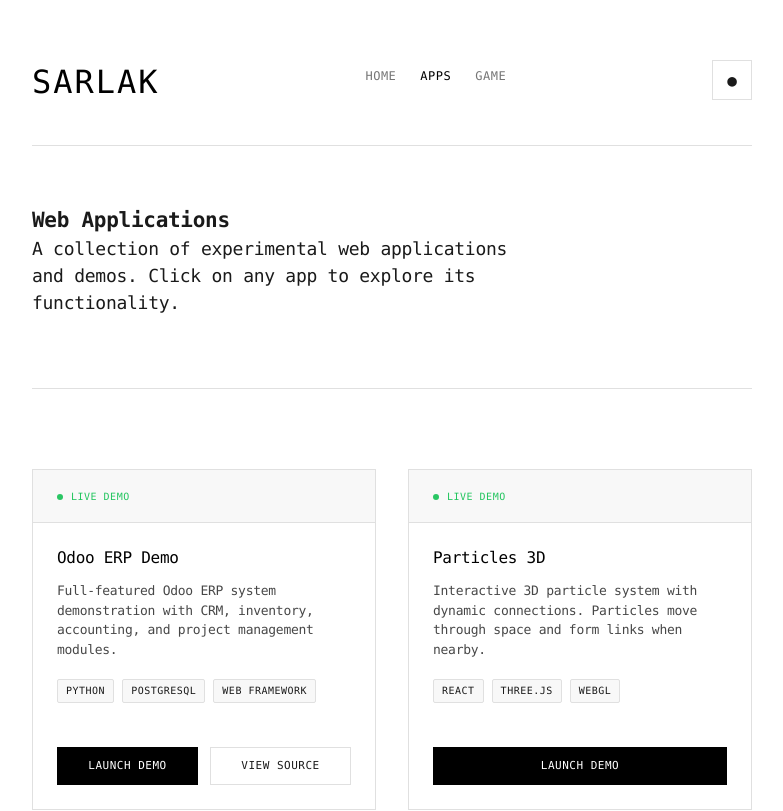
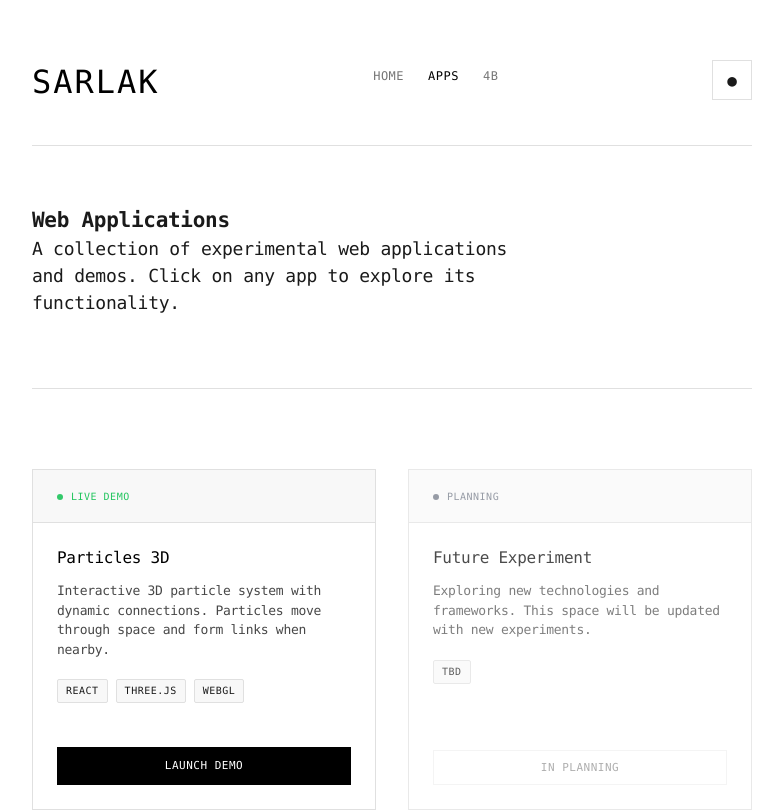
Before and after one commit to shahhinsarlak/sarlakweb, a Next.js app: page /apps in a window 1280 px wide. Shown: the top 811 px of the page, without its empty margins (248-1031 px from the left). Built offline with nearby package versions, Linux system fonts and the light colour scheme.

Commit message:
Change game tab to 4B and remove Odoo web app
- Renamed 'Game' navigation tab to '4B' in Header component
- Removed Odoo ERP Demo app card from apps page

```diff
--- a/app/apps/page.js
+++ b/app/apps/page.js
@@ -41,41 +41,6 @@ export default function Apps() {
 
         <section className="section">
           <div className="apps-grid">
-
-            {/* Odoo Demo App */}
-            <div className="app-card">
-              <div className="app-header">
-                <div className="app-status live">
-                  <span className="status-indicator"></span>
-                  Live Demo
-                </div>
-              </div>
-              <div className="app-info">
-                <h3 className="app-title">Odoo ERP Demo</h3>
-                <p className="app-description">
-                  Full-featured Odoo ERP system demonstration with CRM, inventory,
-                  accounting, and project management modules.
-                </p>
-                <div className="app-tech">
-                  <span className="tech-tag">Python</span>
-                  <span className="tech-tag">PostgreSQL</span>
-                  <span className="tech-tag">Web Framework</span>
-                </div>
-              </div>
-              <div className="app-actions">
-                <a
-                  href="https://sedemo.odoo.com/"
-                  target="_blank"
-                  rel="noopener noreferrer"
-                  className="app-button primary"
-                >
-                  Launch Demo
-                </a>
-                <a href="#" className="app-button secondary">
-                  View Source
-                </a>
-              </div>
-            </div>
 
             {/* Particles App */}
             <div className="app-card">
--- a/components/Header.js
+++ b/components/Header.js
@@ -34,7 +34,7 @@ export default function Header() {
           Apps
         </Link>
         <Link href="/game" className={`nav-link ${pathname === '/game' ? 'active' : ''}`}>
-          Game
+          4B
         </Link>
       </nav>
       <button className="theme-toggle" onClick={toggleTheme}>
```
